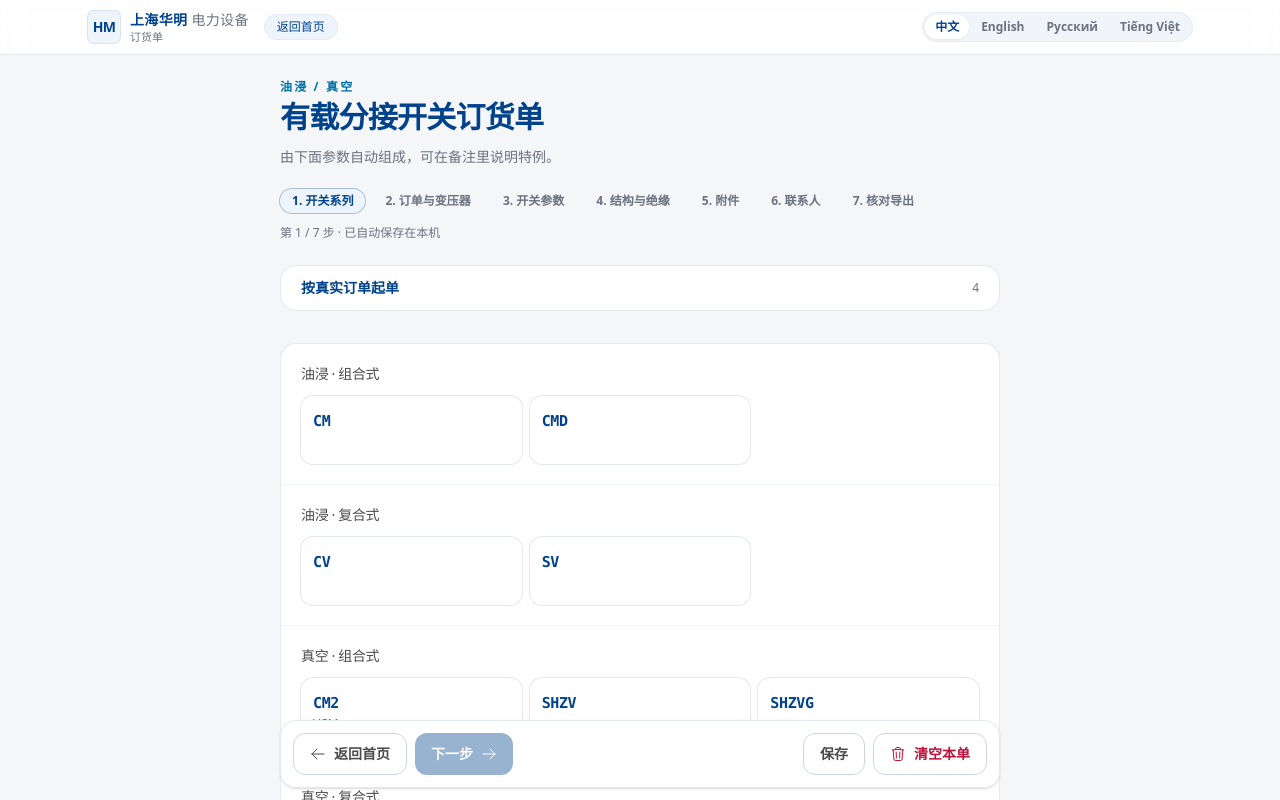
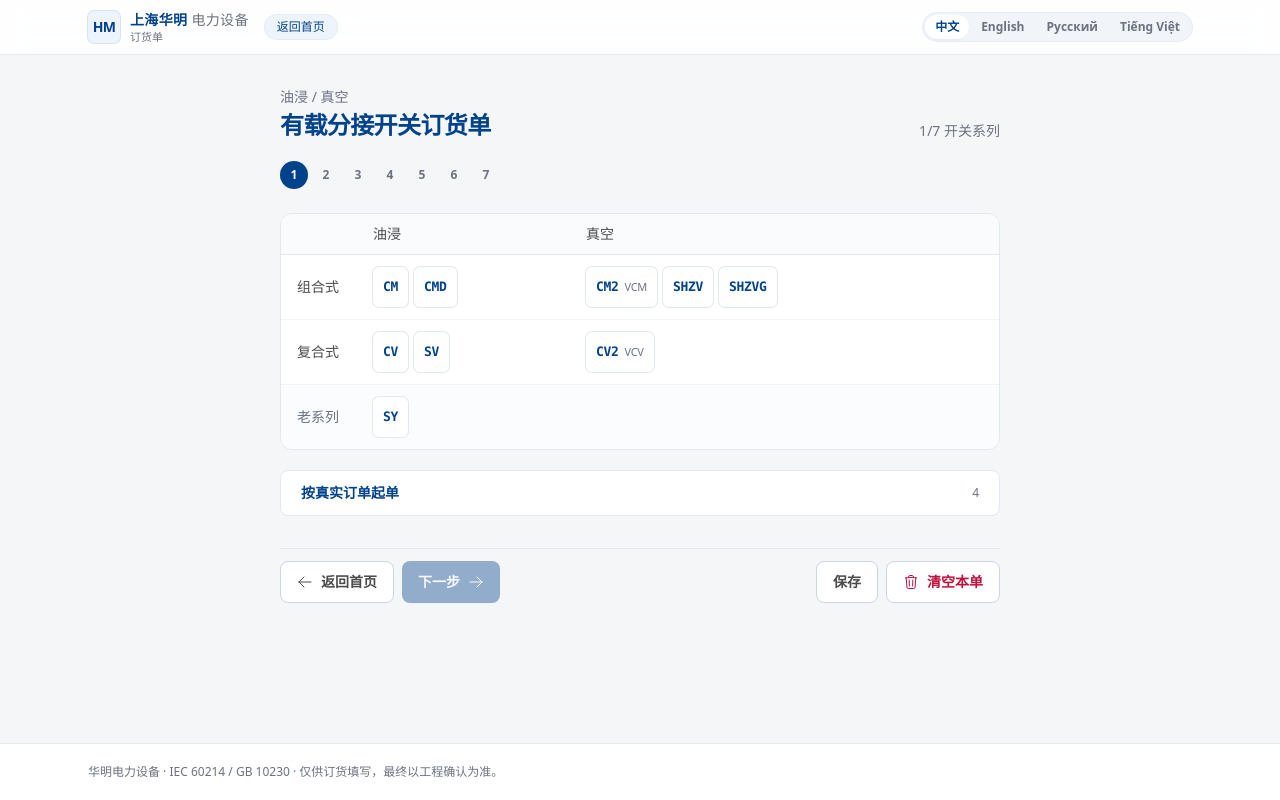
Before and after one commit to erict16/huaming-order-sheet, a Next.js app: page /sheet/oltc in a window 1280 px wide. Shown: the top 800 px of the page. Built offline with nearby package versions, Linux system fonts and the light colour scheme.

Commit message:
OLTC family step as an oil/vacuum catalog table (#25)
Replace wrapping step pills and stacked chip groups with a number track
and a two-column catalog (oil vs vacuum, combined vs compound). Presets
sit under the table. Type plate only appears once a type exists.

```diff
--- a/app/globals.css
+++ b/app/globals.css
@@ -49,8 +49,8 @@
   }
 
   .btn {
-    @apply inline-flex items-center justify-center gap-2 rounded-xl px-4 py-2.5 text-sm font-semibold
-      transition-all duration-150 active:scale-[0.98] focus:outline-none focus-visible:ring-4;
+    @apply inline-flex items-center justify-center gap-2 rounded-lg px-4 py-2.5 text-sm font-semibold
+      transition-colors duration-150 active:translate-y-px focus:outline-none focus-visible:ring-4;
   }
 
   .btn-primary {
--- a/components/FamilyPicker.tsx
+++ b/components/FamilyPicker.tsx
@@ -1,9 +1,38 @@
 "use client";
 
-import { t } from "@/lib/copy";
+import { L, t } from "@/lib/copy";
 import { useLang } from "@/lib/useLang";
 import type { FamilyDef } from "@/lib/types";
 import { FAMILY_GROUP_LABEL } from "@/lib/catalog";
+
+function Cell({
+  f,
+  active,
+  onPick,
+}: {
+  f: FamilyDef;
+  active: boolean;
+  onPick: (code: string) => void;
+}) {
+  return (
+    <button
+      type="button"
+      onClick={() => onPick(f.code)}
+      className={`inline-flex h-10 items-center gap-1.5 rounded-md px-2.5 font-mono text-[13px] font-semibold tracking-tight transition duration-150 active:translate-y-px ${
+        active
+          ? "bg-navy text-white"
+          : "bg-white text-navy ring-1 ring-slate-200 hover:ring-navy/40"
+      }`}
+    >
+      {f.code}
+      {f.aliases?.[0] ? (
+        <span className={`font-sans text-[11px] font-normal ${active ? "text-white/70" : "text-ink-muted"}`}>
+          {f.aliases[0]}
+        </span>
+      ) : null}
+    </button>
+  );
+}
 
 export default function FamilyPicker({
   families,
@@ -15,6 +44,68 @@ export default function FamilyPicker({
   onChange: (code: string) => void;
 }) {
   const { lang } = useLang();
+  const byCode = new Map(families.map((f) => [f.code, f]));
+  const catalog =
+    families.some((f) => f.category.startsWith("oil")) &&
+    families.some((f) => f.category.startsWith("vacuum"));
+
+  if (catalog) {
+    const rows: { label: ReturnType<typeof L>; oil: string[]; vac: string[] }[] = [
+      { label: L("组合式", "Combined", "Комбинированный", "Tổ hợp"), oil: ["CM", "CMD"], vac: ["CM2", "SHZV", "SHZVG"] },
+      { label: L("复合式", "Compound", "Составной", "Compound"), oil: ["CV", "SV"], vac: ["CV2"] },
+    ];
+    const legacy = families.filter((f) => f.category === "legacy");
+
+    return (
+      <div className="overflow-hidden rounded-xl border border-slate-200 bg-white">
+        <table className="w-full border-collapse text-sm">
+          <thead>
+            <tr className="border-b border-slate-200 bg-slate-50/80 text-left text-ink-soft">
+              <th className="w-20 px-4 py-2.5 font-medium" />
+              <th className="px-3 py-2.5 font-medium">{lang === "en" ? "Oil" : "油浸"}</th>
+              <th className="px-3 py-2.5 font-medium">{lang === "en" ? "Vacuum" : "真空"}</th>
+            </tr>
+          </thead>
+          <tbody>
+            {rows.map((row) => (
+              <tr key={row.label.zh} className="border-t border-slate-100">
+                <th className="px-4 py-3 text-left font-medium text-ink-soft">{t(row.label, lang)}</th>
+                <td className="px-3 py-3">
+                  <div className="flex flex-wrap gap-1.5">
+                    {row.oil.map((code) => {
+                      const f = byCode.get(code);
+                      return f ? <Cell key={code} f={f} active={value === code} onPick={onChange} /> : null;
+                    })}
+                  </div>
+                </td>
+                <td className="px-3 py-3">
+                  <div className="flex flex-wrap gap-1.5">
+                    {row.vac.map((code) => {
+                      const f = byCode.get(code);
+                      return f ? <Cell key={code} f={f} active={value === code} onPick={onChange} /> : null;
+                    })}
+                  </div>
+                </td>
+              </tr>
+            ))}
+            {legacy.length ? (
+              <tr className="border-t border-slate-100 bg-slate-50/60">
+                <th className="px-4 py-3 text-left font-medium text-ink-muted">{t(FAMILY_GROUP_LABEL.legacy, lang)}</th>
+                <td className="px-3 py-3" colSpan={2}>
+                  <div className="flex flex-wrap gap-1.5">
+                    {legacy.map((f) => (
+                      <Cell key={f.code} f={f} active={value === f.code} onPick={onChange} />
+                    ))}
+                  </div>
+                </td>
+              </tr>
+            ) : null}
+          </tbody>
+        </table>
+      </div>
+    );
+  }
+
   const groups = new Map<string, FamilyDef[]>();
   for (const f of families) {
     const list = groups.get(f.category) ?? [];
@@ -23,43 +114,19 @@ export default function FamilyPicker({
   }
 
   return (
-    <div className="card divide-y divide-slate-100">
-      {[...groups.entries()].map(([cat, list]) => {
-        const quiet = cat === "legacy";
-        return (
-          <div key={cat} className={`p-4 sm:p-5 ${quiet ? "bg-slate-50/80" : ""}`}>
-            <h3 className="mb-3 text-sm font-medium text-ink-soft">
-              {t(FAMILY_GROUP_LABEL[cat as keyof typeof FAMILY_GROUP_LABEL], lang)}
-            </h3>
-            <div className="grid grid-cols-2 gap-2 sm:grid-cols-3">
-              {list.map((f) => {
-                const active = value === f.code;
-                return (
-                  <button
-                    key={f.code}
-                    type="button"
-                    onClick={() => onChange(f.code)}
-                    className={`flex min-h-[4.25rem] flex-col items-start justify-center rounded-xl px-3 py-2.5 text-left transition duration-150 active:translate-y-px ${
-                      active
-                        ? "bg-navy-50 text-navy ring-2 ring-navy"
-                        : "bg-white text-navy ring-1 ring-slate-200 hover:ring-slate-300 hover:bg-slate-50"
-                    }`}
-                  >
-                    <span className="font-mono text-[15px] font-semibold tracking-tight">{f.code}</span>
-                    {f.aliases?.[0] ? (
-                      <span className={`mt-0.5 text-xs ${active ? "text-navy/70" : "text-ink-muted"}`}>
-                        {f.aliases[0]}
-                      </span>
-                    ) : (
-                      <span className="mt-0.5 text-xs text-transparent">·</span>
-                    )}
-                  </button>
-                );
-              })}
-            </div>
+    <div className="space-y-5 rounded-xl border border-slate-200 bg-white p-4 sm:p-5">
+      {[...groups.entries()].map(([cat, list]) => (
+        <div key={cat}>
+          <h3 className="mb-2 text-sm font-medium text-ink-soft">
+            {t(FAMILY_GROUP_LABEL[cat as keyof typeof FAMILY_GROUP_LABEL], lang)}
+          </h3>
+          <div className="flex flex-wrap gap-1.5">
+            {list.map((f) => (
+              <Cell key={f.code} f={f} active={value === f.code} onPick={onChange} />
+            ))}
           </div>
-        );
-      })}
+        </div>
+      ))}
     </div>
   );
 }
--- a/components/OrderWizard.tsx
+++ b/components/OrderWizard.tsx
@@ -130,45 +130,46 @@ export default function OrderWizard({ sheetId }: { sheetId: string }) {
   const canWord = hasWordExport(sheet);
 
   return (
-    <div className="mx-auto max-w-3xl px-4 py-6 sm:px-6">
-      <p className="text-xs font-semibold uppercase tracking-[0.18em] text-steel">
-        {t(sheet.meta.tag, lang)}
-      </p>
-      <h1 className="mt-1 text-2xl font-bold text-navy sm:text-3xl">{t(sheet.meta.title, lang)}</h1>
-      <div className="mt-3">
-        {typeStr.compact ? (
+    <div className="mx-auto max-w-3xl px-4 py-8 sm:px-6">
+      <div className="flex flex-wrap items-end justify-between gap-3">
+        <div>
+          <p className="text-sm text-ink-muted">{t(sheet.meta.tag, lang)}</p>
+          <h1 className="mt-0.5 text-2xl font-semibold text-navy">{t(sheet.meta.title, lang)}</h1>
+        </div>
+        <p className="text-sm text-ink-muted">
+          {step + 1}/{sheet.steps.length} {t(current.title, lang)}
+        </p>
+      </div>
+
+      <nav className="mt-5 flex items-center gap-1" aria-label={chromeText("stepOf", lang, { n: step + 1, total: sheet.steps.length })}>
+        {sheet.steps.map((s, i) => (
+          <button
+            key={s.id}
+            type="button"
+            onClick={() => go(i)}
+            title={t(s.title, lang)}
+            className={`flex h-7 w-7 shrink-0 items-center justify-center rounded-full text-xs font-semibold transition duration-150 active:translate-y-px ${
+              i === step
+                ? "bg-navy text-white"
+                : i < step
+                  ? "bg-navy-50 text-navy"
+                  : "text-ink-muted hover:bg-white"
+            }`}
+          >
+            {i + 1}
+          </button>
+        ))}
+      </nav>
+
+      {typeStr.compact ? (
+        <div className="mt-5">
           <TypePlate compact={typeStr.compact} spaced={typeStr.spaced} />
-        ) : (
-          <p className="text-sm text-ink-muted">{chromeText("typeHint", lang)}</p>
-        )}
-      </div>
-      {t(current.blurb, lang).trim() ? (
-        <p className="mt-2 text-sm text-ink-soft">{t(current.blurb, lang)}</p>
+        </div>
       ) : null}
 
-      <ol className="mt-5 flex flex-wrap gap-2">
-        {sheet.steps.map((s, i) => (
-          <li key={s.id}>
-            <button
-              type="button"
-              onClick={() => go(i)}
-              className={`rounded-full px-3 py-1 text-xs font-semibold transition duration-150 active:translate-y-px ${
-                i === step
-                  ? "bg-navy-50 text-navy ring-1 ring-navy/30"
-                  : i < step
-                    ? "bg-white text-navy ring-1 ring-slate-200"
-                    : "bg-transparent text-ink-muted ring-1 ring-transparent hover:bg-white"
-              }`}
-            >
-              {i + 1}. {t(s.title, lang)}
-            </button>
-          </li>
-        ))}
-      </ol>
-
-      <p className="mt-3 text-xs text-ink-muted">
-        {chromeText("stepOf", lang, { n: step + 1, total: sheet.steps.length })} · {chromeText("saved", lang)}
-      </p>
+      {t(current.blurb, lang).trim() ? (
+        <p className="mt-4 text-sm text-ink-soft">{t(current.blurb, lang)}</p>
+      ) : null}
 
       <div className="mt-6 overflow-hidden">
         <AnimatePresence mode="wait">
@@ -189,18 +190,18 @@ export default function OrderWizard({ sheetId }: { sheetId: string }) {
             ) : null}
 
             {current.kind === "family" && sheet.families ? (
-              <div className="space-y-6">
+              <div className="space-y-5">
+                <FamilyPicker
+                  families={sheet.families}
+                  value={values.family || ""}
+                  onChange={(code) => setField("family", code)}
+                />
                 <PresetPicker
                   sheetId={id}
                   onApply={(preset) => {
                     setValues(applyPreset(preset));
                     go(1);
                   }}
-                />
-                <FamilyPicker
-                  families={sheet.families}
-                  value={values.family || ""}
-                  onChange={(code) => setField("family", code)}
                 />
               </div>
             ) : null}
@@ -295,7 +296,7 @@ export default function OrderWizard({ sheetId }: { sheetId: string }) {
         </AnimatePresence>
       </div>
 
-      <div className="no-print sticky bottom-3 z-20 mt-6 flex flex-wrap gap-2 rounded-2xl border border-slate-200 bg-white/95 p-3 shadow-card backdrop-blur">
+      <div className="no-print sticky bottom-0 z-20 mt-8 flex flex-wrap gap-2 border-t border-slate-200 bg-[#f4f6f8]/95 py-3 backdrop-blur">
         {step === 0 ? (
           <Link href="/" className="btn-secondary">
             <ArrowLeftIcon className="h-4 w-4" />
--- a/components/PresetPicker.tsx
+++ b/components/PresetPicker.tsx
@@ -19,7 +19,7 @@ export default function PresetPicker({
   if (!presets.length) return null;
 
   return (
-    <details className="mb-8 rounded-2xl border border-slate-200 bg-white">
+    <details className="mb-4 rounded-lg border border-slate-200 bg-white">
       <summary className="cursor-pointer list-none px-5 py-3 text-sm font-semibold text-navy marker:content-none [&::-webkit-details-marker]:hidden">
         <span className="flex items-center justify-between gap-3">
           <span>{chromeText("presets", lang)}</span>
```
Also changed, not shown: components/TypePlate.tsx (+3 -5 lines), 1 other file (tests, documents, lock files or other folders).
